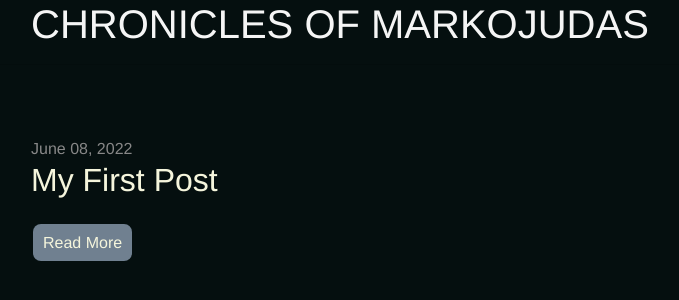
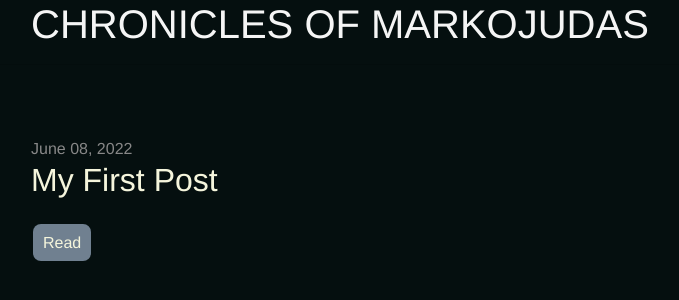
Before and after one commit to Markojudas/chronicles, a Jekyll site: the page built from index.html, in a window 1280 px wide. Shown: the top 300 px of the page, without its empty margins (219-898 px from the left). Built offline with Jekyll 4.4.1, drawn with Linux system fonts in a browser that asks for light colours; nearby versions of some CDN libraries.

Commit message:
my first post!

```diff
--- a/_includes/blog.html
+++ b/_includes/blog.html
@@ -6,7 +6,7 @@
         <h2><a href="{{ post.url | relative_url }}">{{ post.title }}</a></h2>
 
         <br>
-        <a class="button" href="{{ post.url | relative_url }}">Read More</a>
+        <a class="button" href="{{ post.url | relative_url }}">Read</a>
         {% endfor %}
     </div>
 </section>
```
